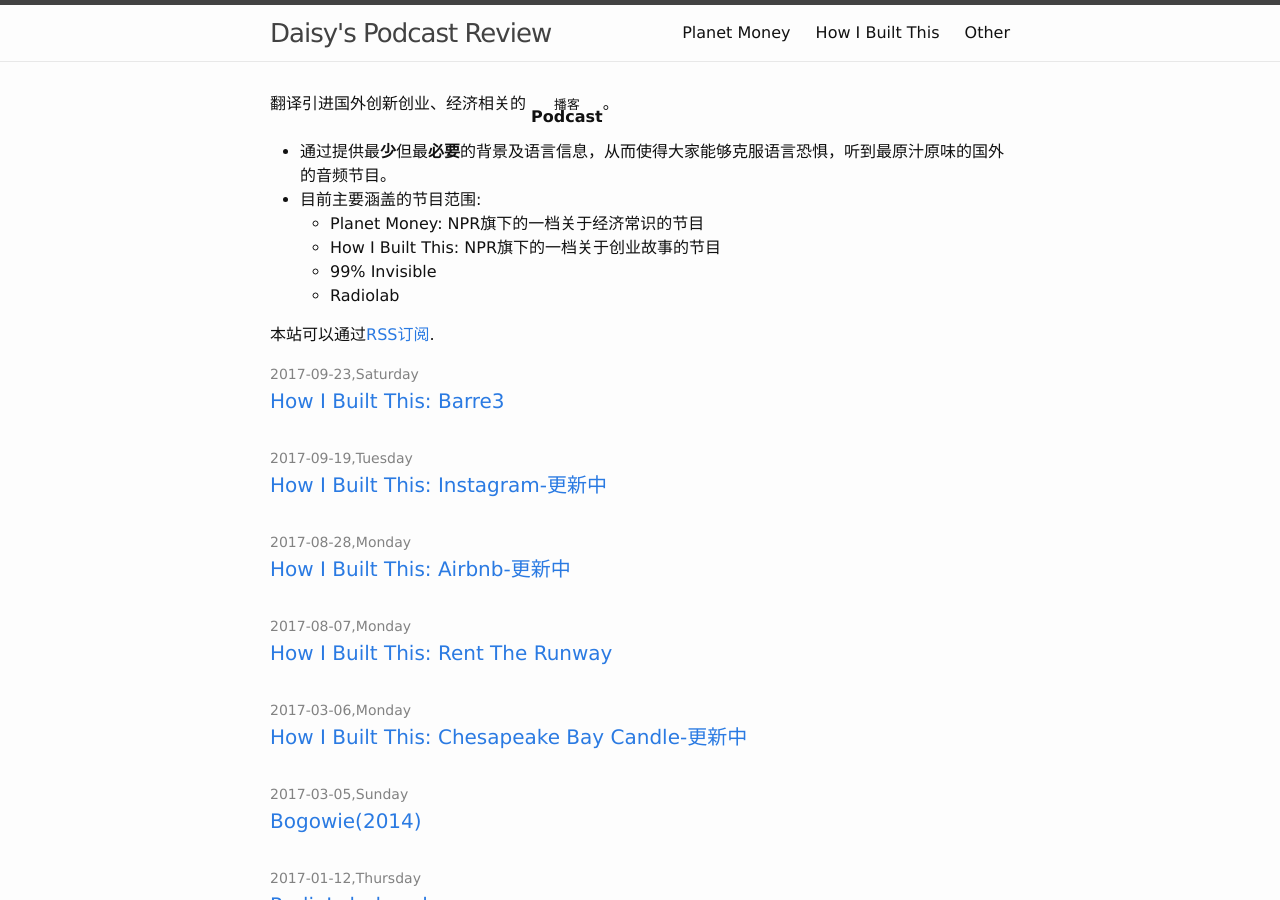
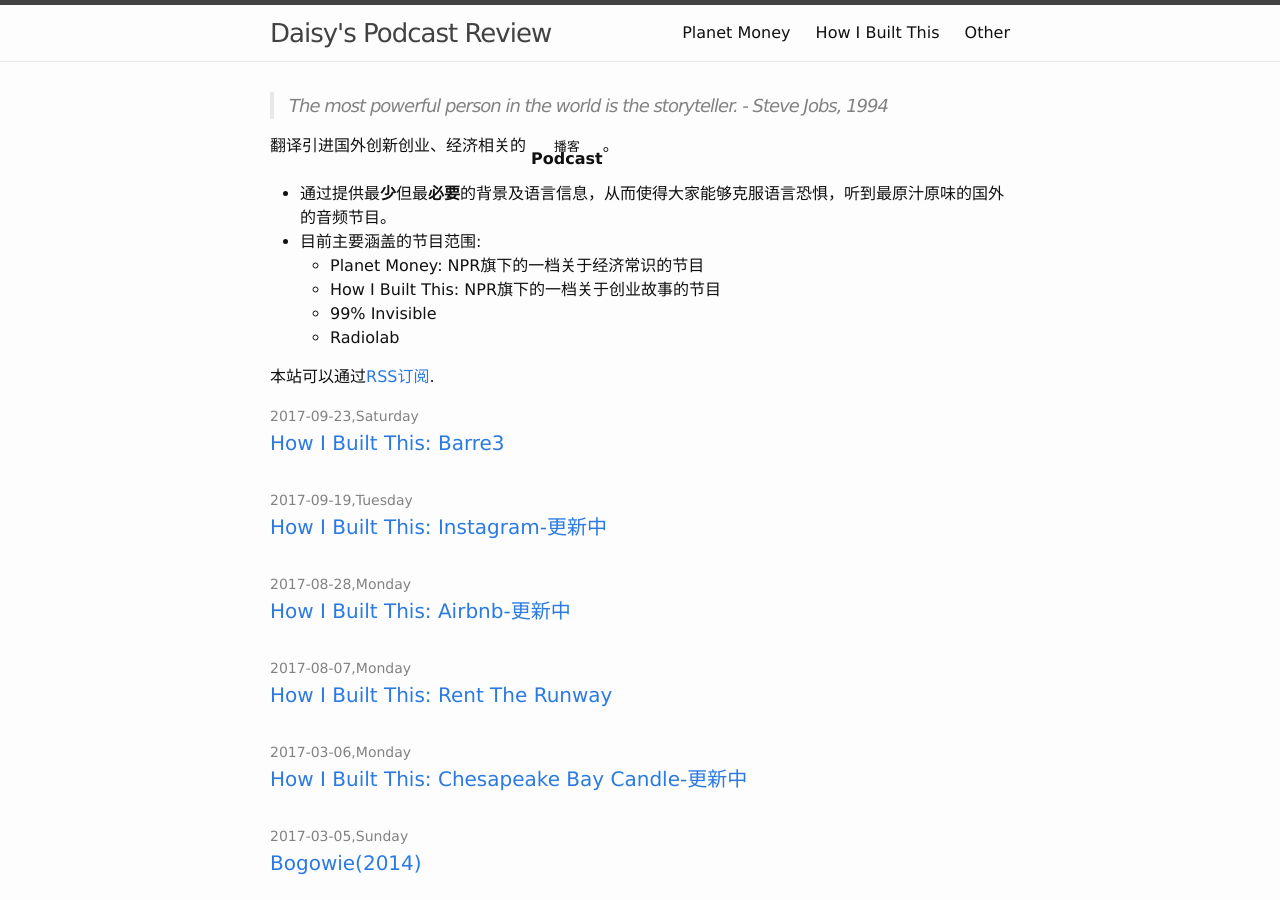
Before and after one commit to idaisy/idaisy.github.io, a Jekyll site: the page built from index.md, in a window 1280 px wide and 900 px high. Built offline with Jekyll 4.4.1, drawn with Linux system fonts in a browser that asks for light colours.

Commit message:
Tue Sep 26 23:38:26 CST 2017

```diff
--- a/index.md
+++ b/index.md
@@ -1,15 +1,17 @@
 ---
 layout: default
 ---
+
+> The most powerful person in the world is the storyteller. - Steve Jobs, 1994
 
 翻译引进国外创新创业、经济相关的 <ruby><rb><a href="https://en.wikipedia.org/wiki/Podcast"> Podcast </a> </rb><rp>(</rp><rt>播客</rt><rp>)</rp></ruby>。
 
 - 通过提供最**少**但最**必要**的背景及语言信息，从而使得大家能够克服语言恐惧，听到最原汁原味的国外的音频节目。
 - 目前主要涵盖的节目范围:
 	- Planet Money: NPR旗下的一档关于经济常识的节目
-	-	How I Built This: NPR旗下的一档关于创业故事的节目
-	-	99% Invisible
-	-	Radiolab
+	- How I Built This: NPR旗下的一档关于创业故事的节目
+	- 99% Invisible
+	- Radiolab
 
 本站可以通过[RSS订阅]({{ "/feed.xml" | prepend: site.baseurl }}).
 
```
